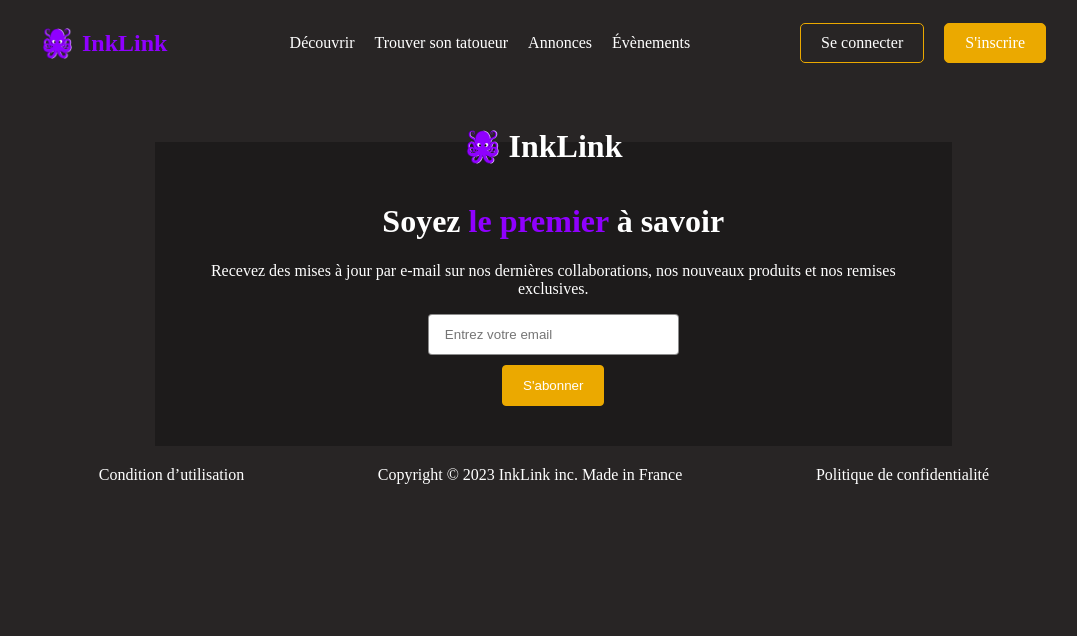
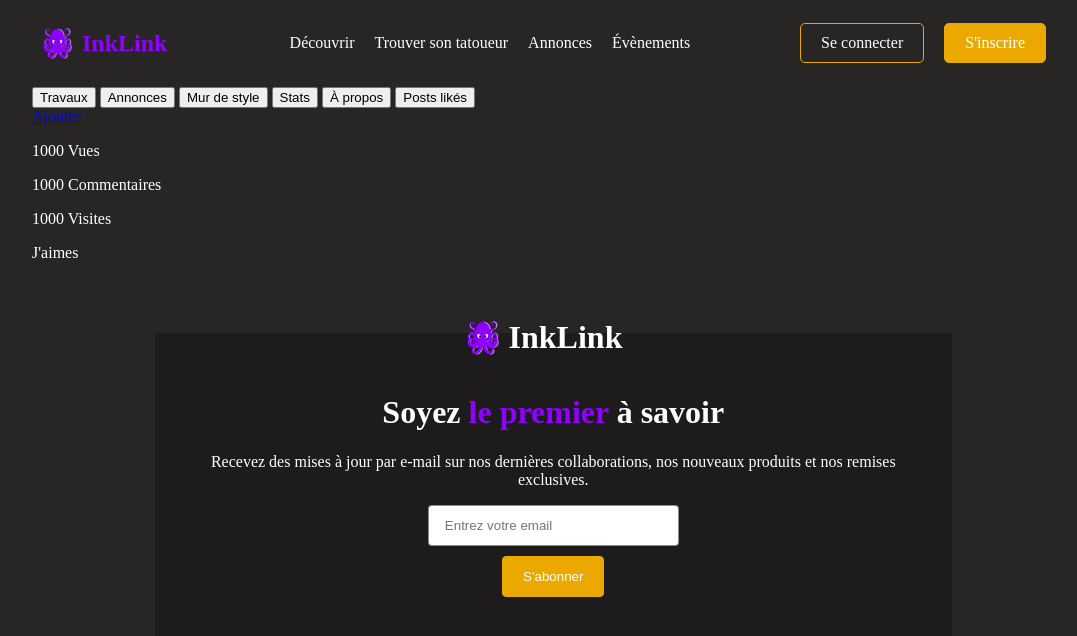
Before and after one commit to TSAELENS/MyDigitalProject, a Symfony app: template templates/profil/profil.html.twig in a window 1280 px wide. Shown: the top 636 px of the page, without its empty margins (96-1173 px from the left). Run offline with Twig, Linux system fonts and the light colour scheme; the template is opened without the code that fills it, so the values that code supplies are empty; some libraries are stand-ins or nearby versions; some web fonts are replaced.

Commit message:
Adding feature for profil

```diff
--- a/templates/navbar.html.twig
+++ b/templates/navbar.html.twig
@@ -11,7 +11,7 @@
     </div>
     <ul class="menu">
       <li><a href="/discover">Découvrir</a></li>
-      <li><a href="/tatoueurs">Trouver son tatoueur</a></li>
+      <li><a href="/tattler">Trouver son tatoueur</a></li>
       <li><a href="#">Annonces</a></li>
       <li><a href="#">Évènements</a></li>
     </ul>
--- a/templates/profil/profil.html.twig
+++ b/templates/profil/profil.html.twig
@@ -3,5 +3,37 @@
 {% block title %}Mon profile !{% endblock %}
 
 {% block body %}
-{{ user.firstname }} {{ user.lastname }}
+<div>
+    {{ user.firstname }} {{ user.lastname }}
+</div>
+<div>
+    <div>
+        <button>Travaux</button>
+        <button>Annonces</button>
+        <button>Mur de style</button>
+        <button>Stats</button>
+        <button>À propos</button>
+        <button>Posts likés</button>
+    </div>
+    <div>
+        <div>
+            <a href="{{ path('app_images_upload') }}">Ajouter</a>
+            {% for creation in creations %}
+                <img src="{{ creation.image }}" alt="{{ creation.name }}">
+            {% endfor %}
+        </div>
+        <div></div>
+        <div></div>
+        <div>
+            <p>1000 Vues</p>
+            <p>1000 Commentaires</p>
+            <p>1000 Visites</p>
+            <p>{{ likesCount }} J'aimes</p>
+        </div>
+        <div></div>
+        <div>
+            {% include "home/list.html.twig" with {data} %}
+        </div>
+    </div>
+</div>
 {% endblock %}
```
Also changed, not shown: src/Controller/ImagesController.php (+2 -19 lines), src/Controller/ProfilController.php (+24 -3 lines), public/js/script.js (line endings or trailing spaces).
